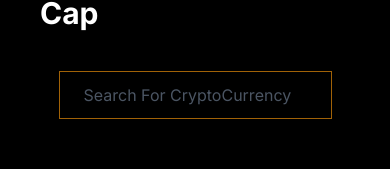
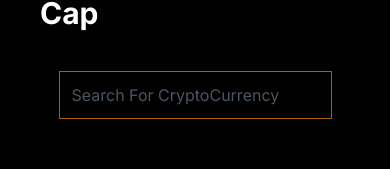
Before and after one commit to rishi190104/CryptyoLens, a React (Vite) app: page / in a window 390 px wide. Shown: the part 641-810 px from the top of the page. Built offline with nearby package versions, Linux system fonts and the light colour scheme; no server answers; a web font is replaced by a local one.

Commit message:
resolved placeholder issue

```diff
--- a/src/components/CoinsTable.jsx
+++ b/src/components/CoinsTable.jsx
@@ -45,7 +45,7 @@ const CoinsTable = () => {
               setSearch(e.target.value);
             }}
             placeholder="Search For CryptoCurrency "
-            className=" w-[70%] h-12 mx-10 px-6 border border-yellow-700 bg-transparent outline-none placeholder:text-gray-600"
+            className=" w-[70%] h-12 mx-10 md:px-6 px-3 border border-yellow-700 bg-transparent outline-none placeholder:text-gray-600 "
           />
         </div>
         <div className=" flex justify-center items-center py-14 max-w-screen-xl mx-auto">
```
